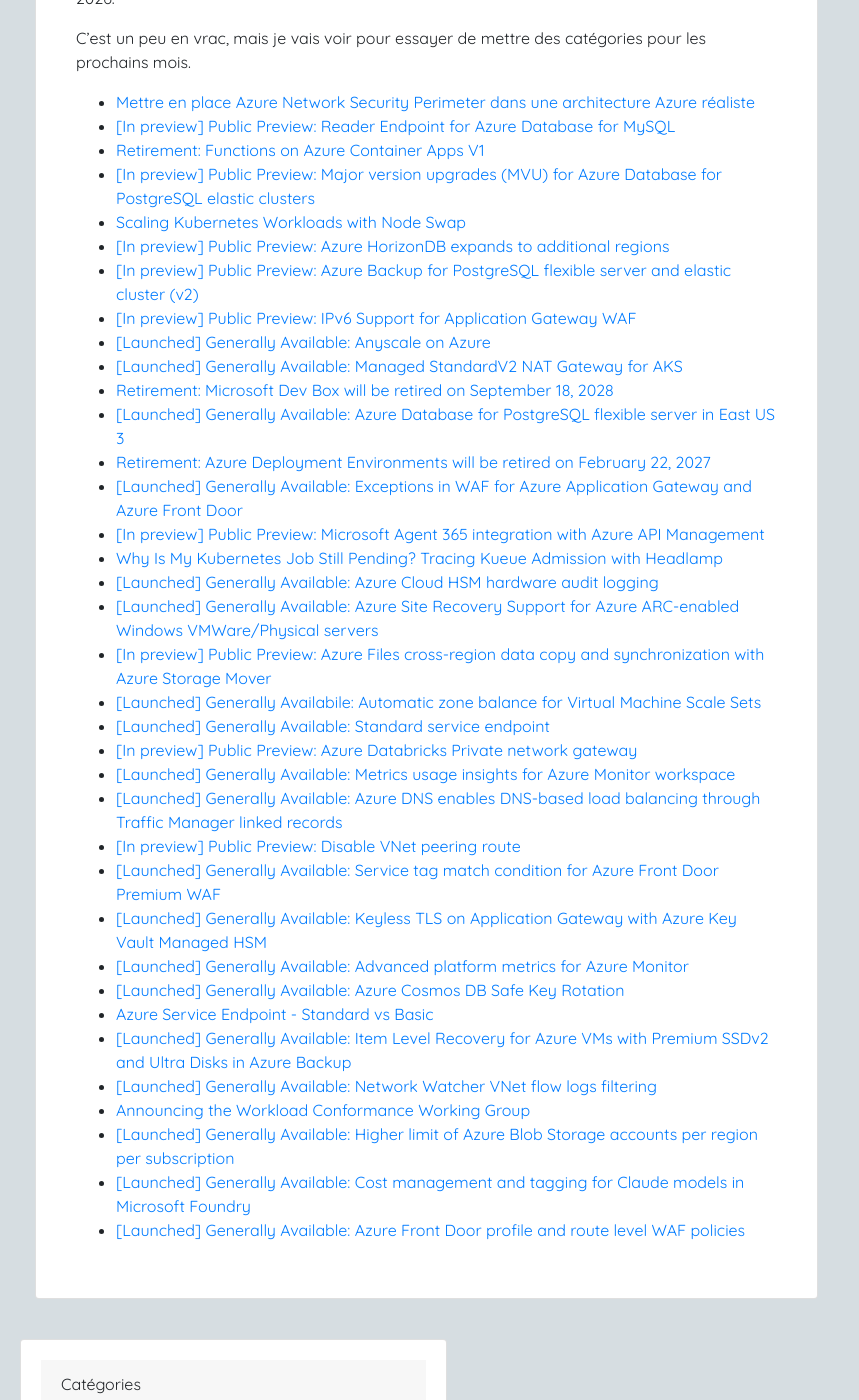
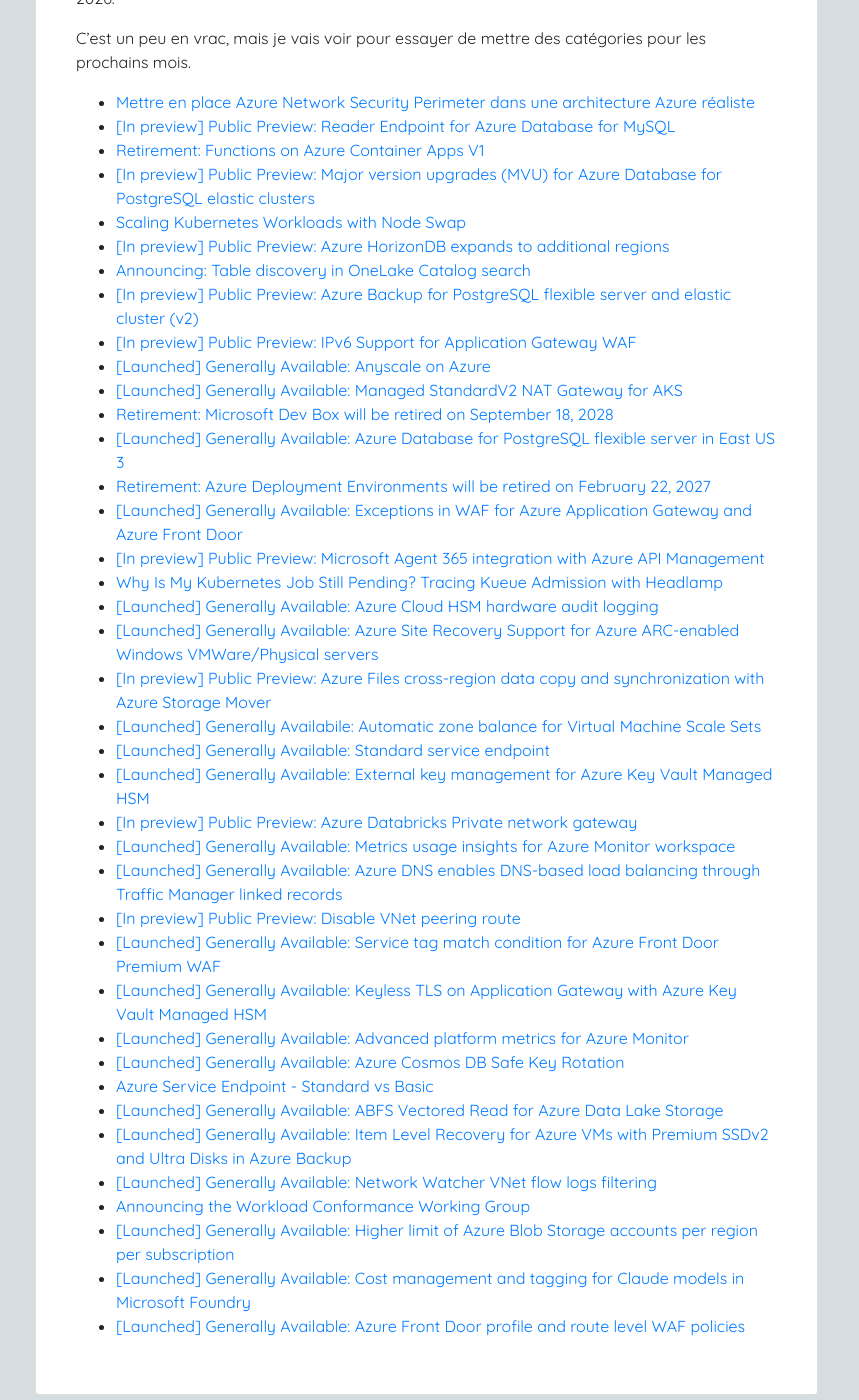
Before and after one commit to wilfriedwoivre/wilfriedwoivre.github.io, a Jekyll site: the page built from _news/2026-11-01-articles-ce-quil-ne-fallait-pas-oublier-de-lire-en-octobre-2026.md, in a window 1280 px wide and 1400 px high, scrolled down 519 px. Shown: the whole window, without its empty margins (0-859 px from the left). Built offline with Jekyll 4.4.1, drawn with Linux system fonts in a browser that asks for light colours; nearby versions of some CDN libraries.

Commit message:
Update monthly news post

```diff
--- a/_news/2026-11-01-articles-ce-quil-ne-fallait-pas-oublier-de-lire-en-octobre-2026.md
+++ b/_news/2026-11-01-articles-ce-quil-ne-fallait-pas-oublier-de-lire-en-octobre-2026.md
@@ -14,6 +14,7 @@ C'est un peu en vrac, mais je vais voir pour essayer de mettre des catégories p
 - [[In preview] Public Preview:  Major version upgrades (MVU) for Azure Database for PostgreSQL elastic clusters](https://azure.microsoft.com/updates?WT.mc_id=AZ-MVP-4039694&id=571504)
 - [Scaling Kubernetes Workloads with Node Swap](https://kubernetes.io/blog/2026/10/05/scaling-kubernetes-workloads-with-node-swap/)
 - [[In preview] Public Preview: Azure HorizonDB expands to additional regions](https://azure.microsoft.com/updates?WT.mc_id=AZ-MVP-4039694&id=572940)
+- [Announcing: Table discovery in OneLake Catalog search](https://azure.microsoft.com/updates?WT.mc_id=AZ-MVP-4039694&id=573875)
 - [[In preview] Public Preview: Azure Backup for PostgreSQL flexible server and elastic cluster (v2)](https://azure.microsoft.com/updates?WT.mc_id=AZ-MVP-4039694&id=573425)
 - [[In preview] Public Preview: IPv6 Support for Application Gateway WAF](https://azure.microsoft.com/updates?WT.mc_id=AZ-MVP-4039694&id=573861)
 - [[Launched] Generally Available: Anyscale on Azure](https://azure.microsoft.com/updates?WT.mc_id=AZ-MVP-4039694&id=573744)
@@ -29,6 +30,7 @@ C'est un peu en vrac, mais je vais voir pour essayer de mettre des catégories p
 - [[In preview] Public Preview: Azure Files cross-region data copy and synchronization with Azure Storage Mover](https://azure.microsoft.com/updates?WT.mc_id=AZ-MVP-4039694&id=576542)
 - [[Launched] Generally Availabile: Automatic zone balance for Virtual Machine Scale Sets](https://azure.microsoft.com/updates?WT.mc_id=AZ-MVP-4039694&id=576334)
 - [[Launched] Generally Available: Standard service endpoint](https://azure.microsoft.com/updates?WT.mc_id=AZ-MVP-4039694&id=571025)
+- [[Launched] Generally Available: External key management for Azure Key Vault Managed HSM](https://azure.microsoft.com/updates?WT.mc_id=AZ-MVP-4039694&id=574296)
 - [[In preview] Public Preview: Azure Databricks Private network gateway](https://azure.microsoft.com/updates?WT.mc_id=AZ-MVP-4039694&id=576556)
 - [[Launched] Generally Available: Metrics usage insights for Azure Monitor workspace](https://azure.microsoft.com/updates?WT.mc_id=AZ-MVP-4039694&id=577165)
 - [[Launched] Generally Available: Azure DNS enables DNS-based load balancing through Traffic Manager linked records](https://azure.microsoft.com/updates?WT.mc_id=AZ-MVP-4039694&id=573917)
@@ -38,6 +40,7 @@ C'est un peu en vrac, mais je vais voir pour essayer de mettre des catégories p
 - [[Launched] Generally Available: Advanced platform metrics for Azure Monitor](https://azure.microsoft.com/updates?WT.mc_id=AZ-MVP-4039694&id=575329)
 - [[Launched] Generally Available: Azure Cosmos DB Safe Key Rotation](https://azure.microsoft.com/updates?WT.mc_id=AZ-MVP-4039694&id=576716)
 - [Azure Service Endpoint - Standard vs Basic](https://woivre.com/blog/2026/10/azure-service-endpoint-standard-vs-basic)
+- [[Launched] Generally Available: ABFS Vectored Read for Azure Data Lake Storage](https://azure.microsoft.com/updates?WT.mc_id=AZ-MVP-4039694&id=577618)
 - [[Launched] Generally Available: Item Level Recovery for Azure VMs with Premium SSDv2 and Ultra Disks in Azure Backup](https://azure.microsoft.com/updates?WT.mc_id=AZ-MVP-4039694&id=577963)
 - [[Launched] Generally Available: Network Watcher VNet flow logs filtering](https://azure.microsoft.com/updates?WT.mc_id=AZ-MVP-4039694&id=577782)
 - [Announcing the Workload Conformance Working Group](https://kubernetes.io/blog/2026/10/27/announcing-workload-conformance-wg/)
```
Also changed, not shown: other parts of _news/2026-11-01-articles-ce-quil-ne-fallait-pas-oublier-de-lire-en-octobre-2026.md (+1 -1 lines).
